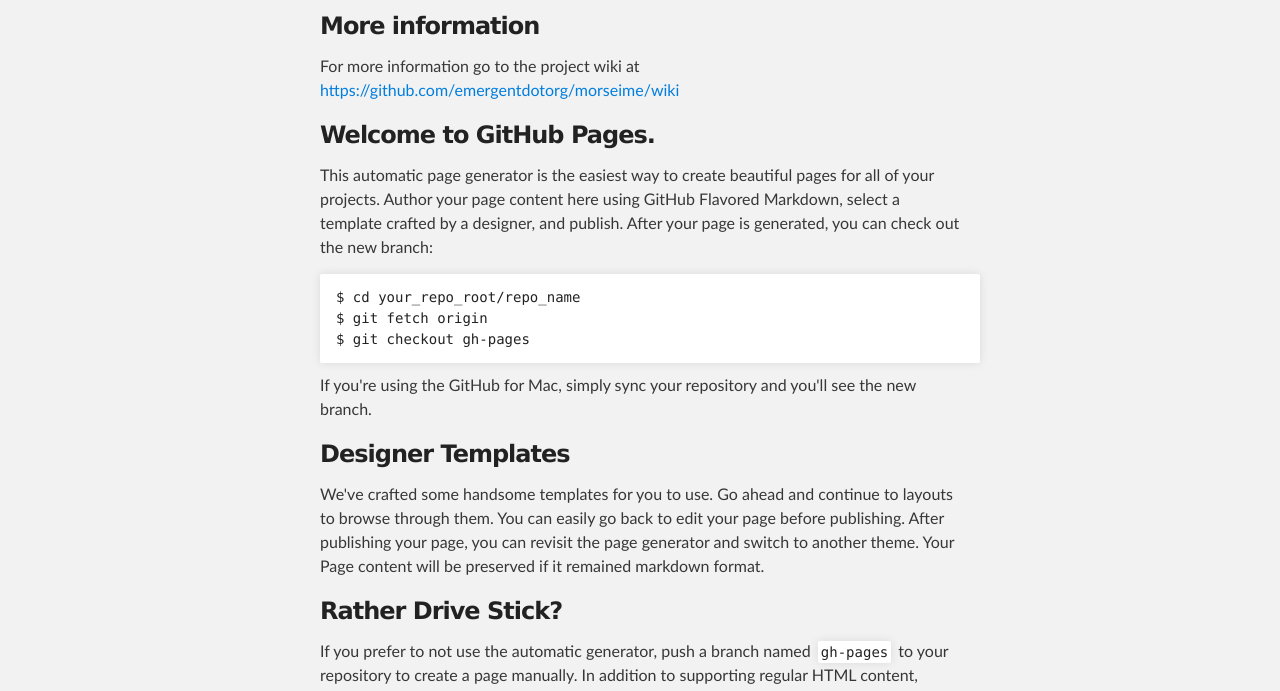
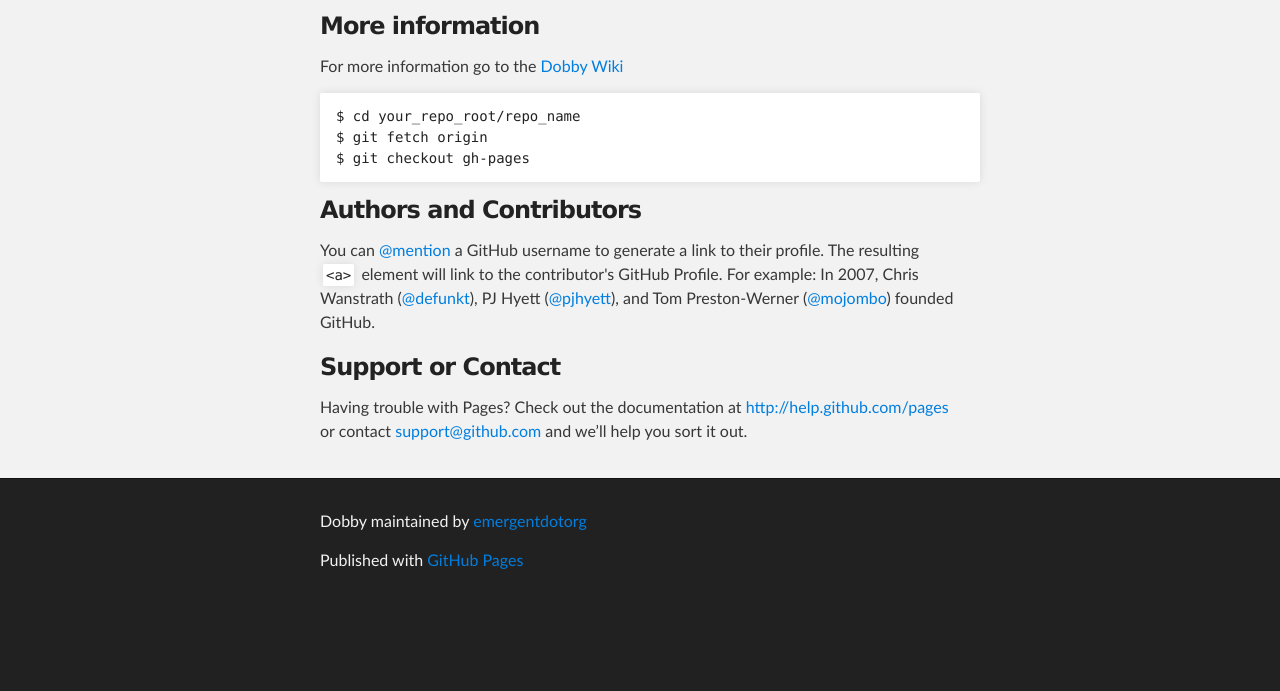
Before and after one commit to emergentdotorg/dobby, a plain HTML site: page index.html in a window 1280 px wide. Shown: the part 252-943 px from the top of the page. After the commit the page ends 859 px from the top, so only its background shows below. Drawn offline with Linux system fonts and the light colour scheme.

```diff
--- a/index.html
+++ b/index.html
@@ -33,26 +33,12 @@
       <section id="main_content" class="inner">
         <h3>More information</h3>
 
-<p>For more information go to the project wiki at <a href="https://github.com/emergentdotorg/morseime/wiki">https://github.com/emergentdotorg/morseime/wiki</a></p>
-
-<h3>Welcome to GitHub Pages.</h3>
-
-<p>This automatic page generator is the easiest way to create beautiful pages for all of your projects. Author your page content here using GitHub Flavored Markdown, select a template crafted by a designer, and publish. After your page is generated, you can check out the new branch:</p>
+<p>For more information go to the <a href="https://github.com/emergentdotorg/dobby/wiki">Dobby Wiki</a></p>
 
 <pre><code>$ cd your_repo_root/repo_name
 $ git fetch origin
 $ git checkout gh-pages
 </code></pre>
-
-<p>If you're using the GitHub for Mac, simply sync your repository and you'll see the new branch.</p>
-
-<h3>Designer Templates</h3>
-
-<p>We've crafted some handsome templates for you to use. Go ahead and continue to layouts to browse through them. You can easily go back to edit your page before publishing. After publishing your page, you can revisit the page generator and switch to another theme. Your Page content will be preserved if it remained markdown format.</p>
-
-<h3>Rather Drive Stick?</h3>
-
-<p>If you prefer to not use the automatic generator, push a branch named <code>gh-pages</code> to your repository to create a page manually. In addition to supporting regular HTML content, GitHub Pages support Jekyll, a simple, blog aware static site generator written by our own Tom Preston-Werner. Jekyll makes it easy to create site-wide headers and footers without having to copy them across every page. It also offers intelligent blog support and other advanced templating features.</p>
 
 <h3>Authors and Contributors</h3>
 
```
Also changed, not shown: params.json (+1 -1 lines).
